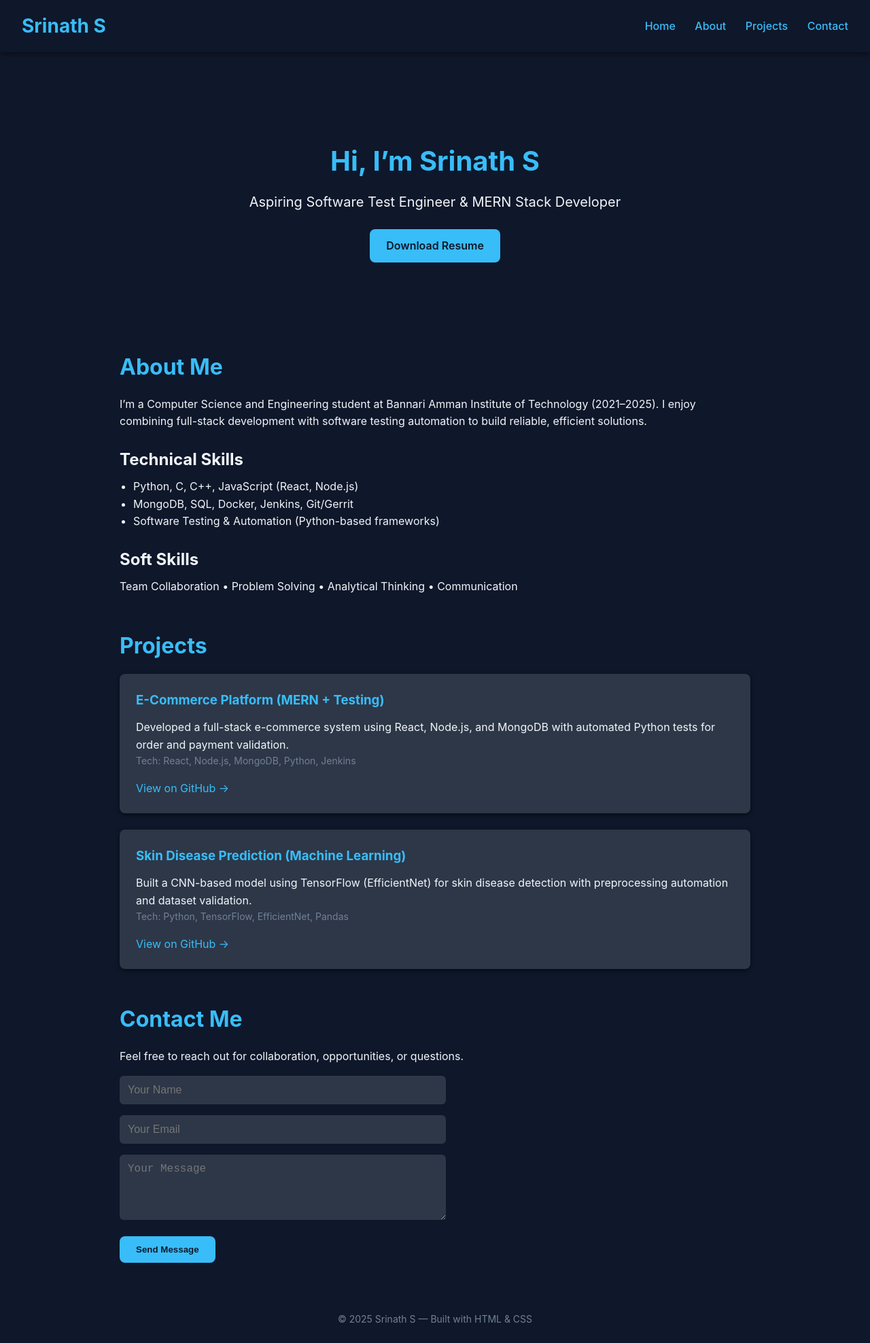
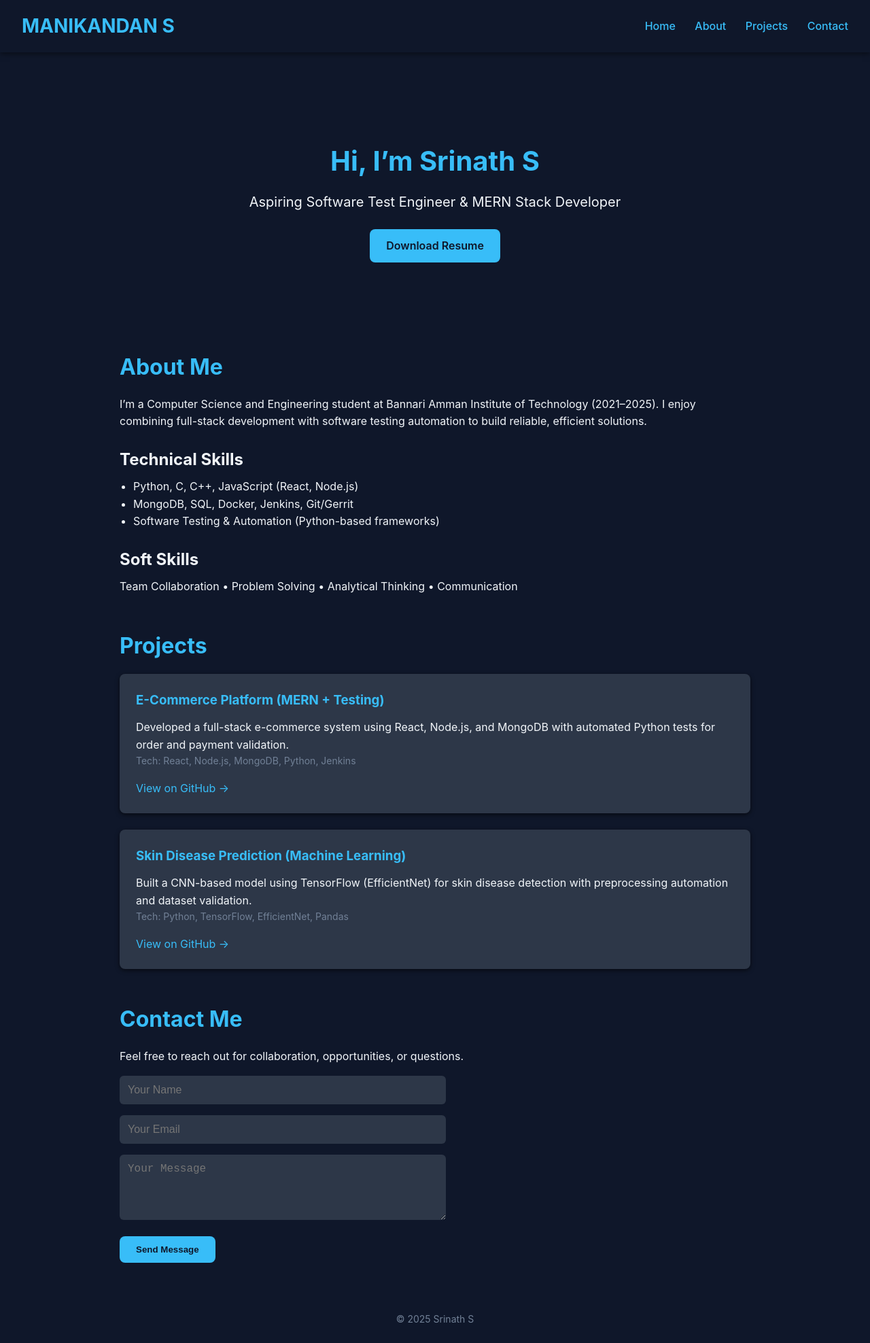
Before and after one commit to Srinath117/Srinath, a plain HTML site: page index.html in a window 1280 px wide. Shown: the whole page at 68% size. Drawn offline with Linux system fonts and the light colour scheme.

Commit message:
Update index.html

```diff
--- a/index.html
+++ b/index.html
@@ -8,7 +8,7 @@
 </head>
 <body>
   <nav class="navbar">
-    <h1 class="logo">Srinath S</h1>
+    <h1 class="logo">MANIKANDAN S</h1>
     <div class="nav-links">
       <a href="#home" class="nav-link">Home</a>
       <a href="#about" class="nav-link">About</a>
@@ -71,7 +71,7 @@
   </main>
 
   <footer>
-    © 2025 Srinath S — Built with HTML & CSS
+    © 2025 Srinath S
   </footer>
 </body>
 </html>
```
